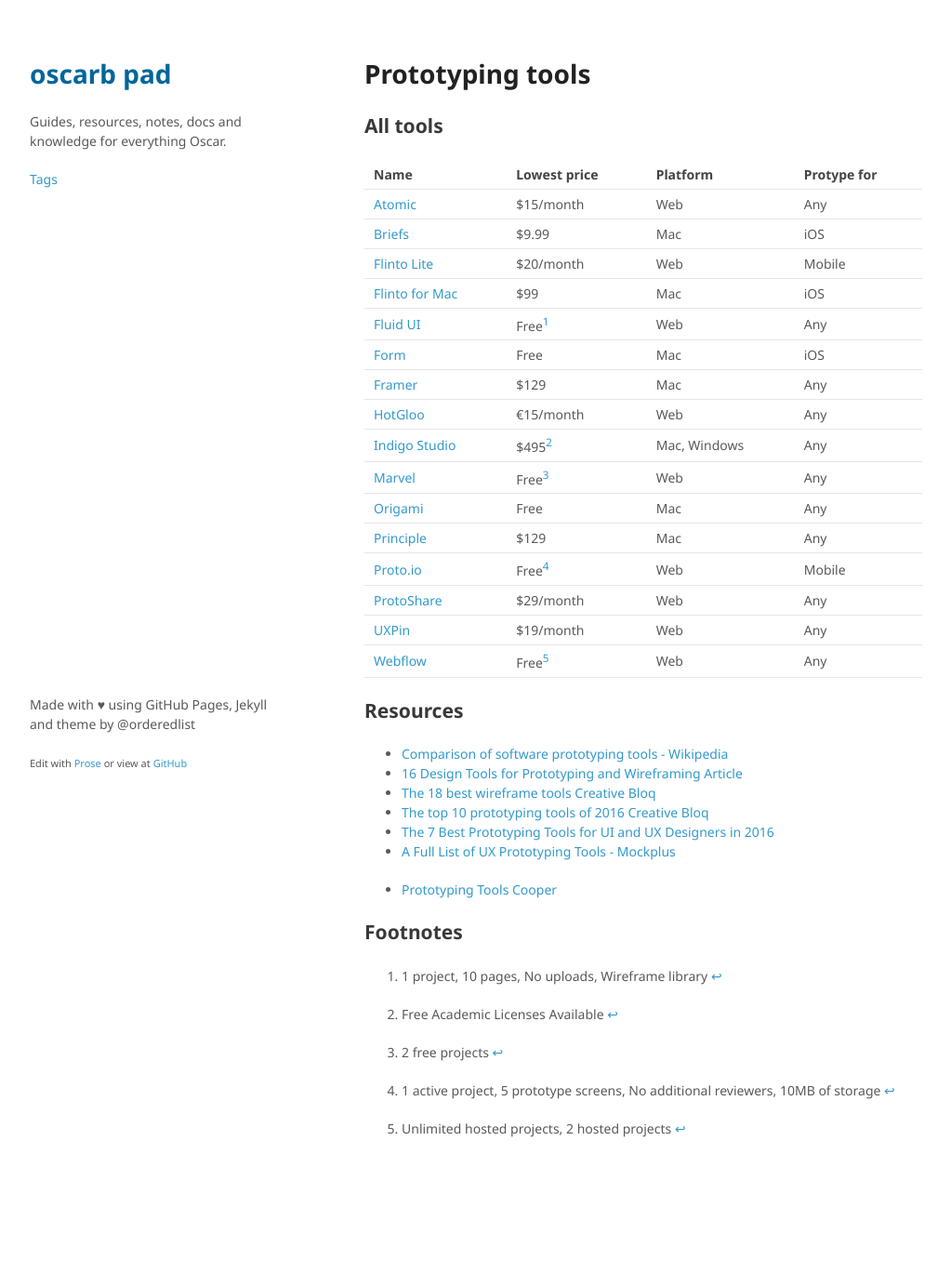
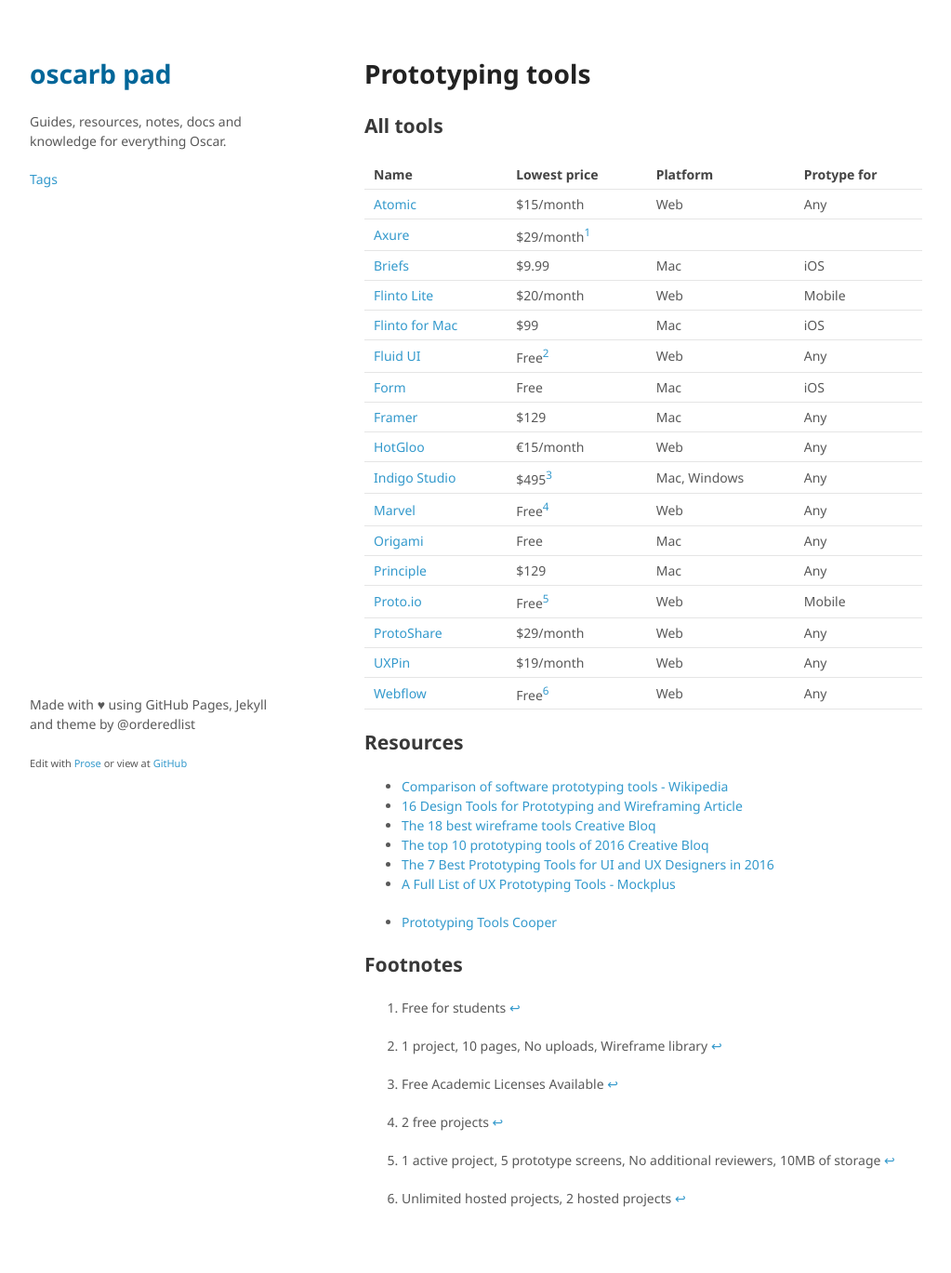
Before and after one commit to oscarb/pad, a Jekyll site: the page built from _docs/prototyping.md, in a window 1280 px wide. Shown: the whole page at 93% size, without its empty margins (128-1151 px from the left). Built offline with Jekyll 4.4.1, drawn with Linux system fonts in a browser that asks for light colours; some web fonts are replaced; before the commit the page ends 1294 px from its top, so only the background shows below that.

Commit message:
Updated prototyping.md

```diff
--- a/_docs/prototyping.md
+++ b/_docs/prototyping.md
@@ -16,6 +16,7 @@ published: true
 Name | Lowest price | Platform | Protype for
 -----|------|---------
 [Atomic](https://atomic.io/) | $15/month | Web | Any
+[Axure](http://www.axure.com/) | $29/month[^axure] | |
 [Briefs](http://giveabrief.com/) | $9.99 | Mac | iOS
 [Flinto Lite](https://www.flinto.com/) | $20/month | Web | Mobile
 [Flinto for Mac](https://www.flinto.com/mac) | $99 | Mac | iOS
@@ -33,6 +34,7 @@ Name | Lowest price | Platform | Protype for
 [Webflow](https://webflow.com/) | Free[^webflow] | Web | Any
 
 
+[^axure]: Free for students
 [^fluid]: 1 project, 10 pages, No uploads, Wireframe library
 [^indigo]: Free Academic Licenses Available
 [^marvel]: 2 free projects
```
